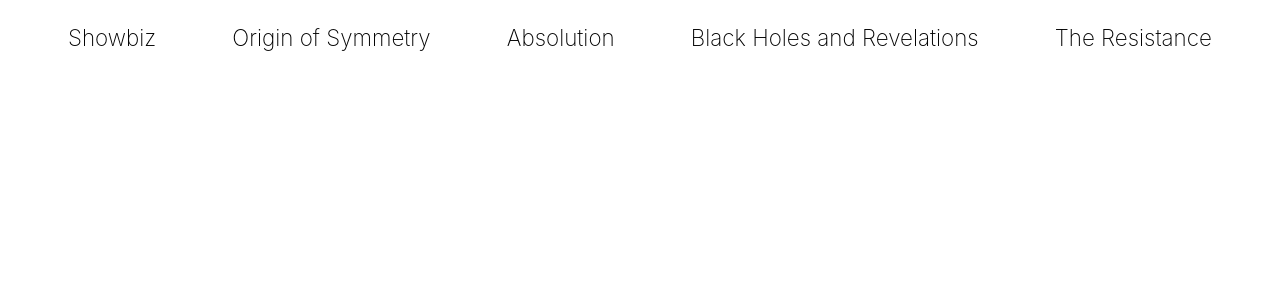
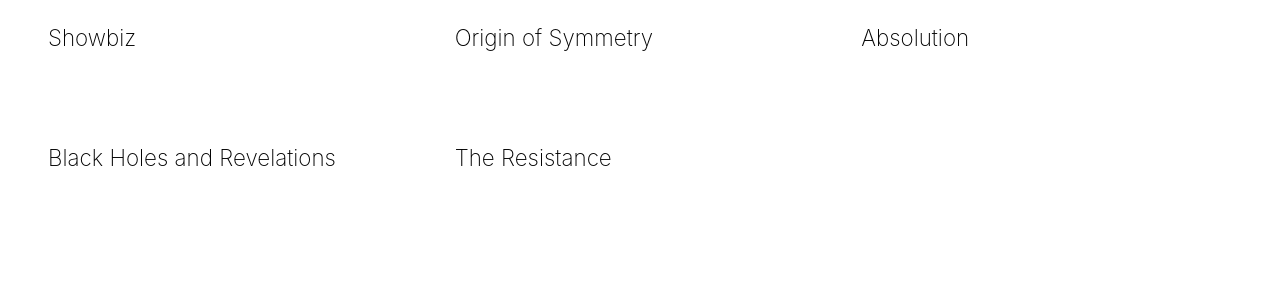
Before and after one commit to spyhere/blix-test-task, a React (Create React App) app: page / in a window 1280 px wide. Shown: the top 300 px of the page. Built offline with nearby package versions, Linux system fonts and the light colour scheme.

Commit message:
Improve styling for Albums

```diff
--- a/src/App.css
+++ b/src/App.css
@@ -5,7 +5,8 @@
 }
 
 .albums {
-    display: flex;
+    display: grid;
+    grid: 100px 100px / 1fr 1fr 1fr;
     gap: 20px;
     padding: 0 20px;
     justify-content: space-around;
@@ -19,6 +20,10 @@
     font-weight: 200;
     padding: 8px;
     transition-duration: 0.5s;
+}
+
+.album--selected {
+    background: coral;
 }
 
 .album:hover {
--- a/src/components/Album.tsx
+++ b/src/components/Album.tsx
@@ -6,13 +6,15 @@
   album: Albums
   handleChoose: (album: Albums) => void
   meta: AlbumT["meta"]
+  selected: Albums | null
 }
 
-const Album = ({ album, handleChoose, meta }: Props) => {
+const Album = ({ album, handleChoose, meta, selected }: Props) => {
 
+  const selectedStyle = selected === album ? " album--selected" : ""
   return (
     <>
-      <div className="album" onClick={() => handleChoose(album)}>
+      <div title={String(meta.year)} className={"album" + selectedStyle} onClick={() => handleChoose(album)}>
         {album}
       </div>
     </>
--- a/src/components/MusicPlayer.tsx
+++ b/src/components/MusicPlayer.tsx
@@ -30,7 +30,10 @@
   return (
     <div className="music-player">
       <div className="albums">
-        {albums.map(it => <Album key={it} album={it} handleChoose={handleAlbumClick} meta={library[it].meta}/>)}
+        {
+          albums.map(it =>
+            <Album key={it} album={it} handleChoose={handleAlbumClick} meta={library[it].meta} selected={album}/>)
+        }
       </div>
 
 
@@ -38,7 +41,7 @@
         <div className="songs">
           {
             library[album].data.map((it, index) =>
-            <Song key={it.album + it.name} handleChoose={handleSongClick} meta={it} order={index}/>)
+              <Song key={it.album + it.name} handleChoose={handleSongClick} meta={it} order={index}/>)
           }
         </div>
       )}
```
